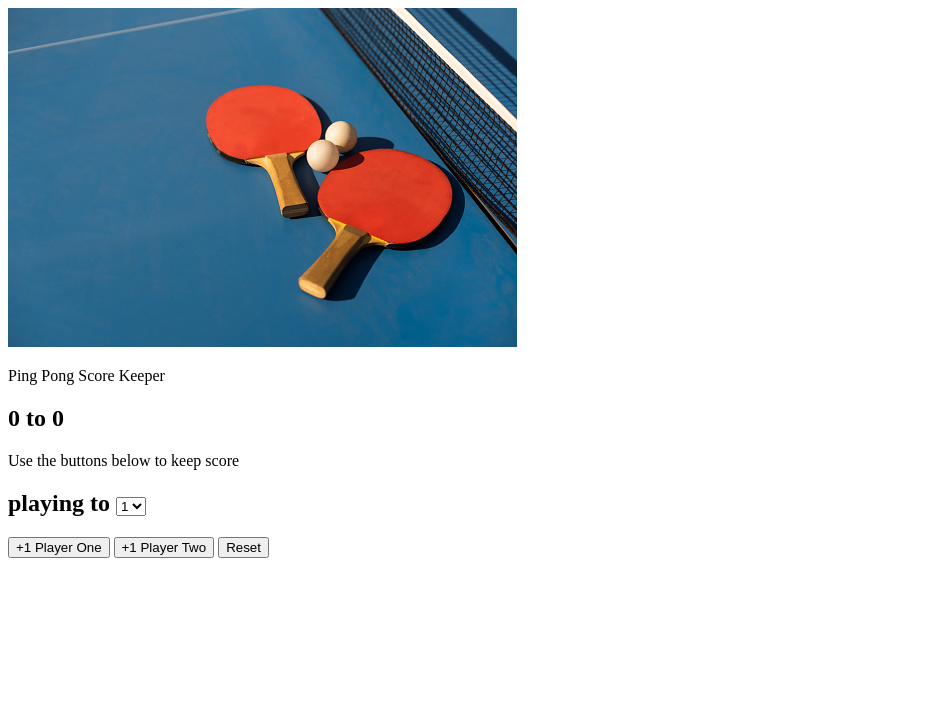
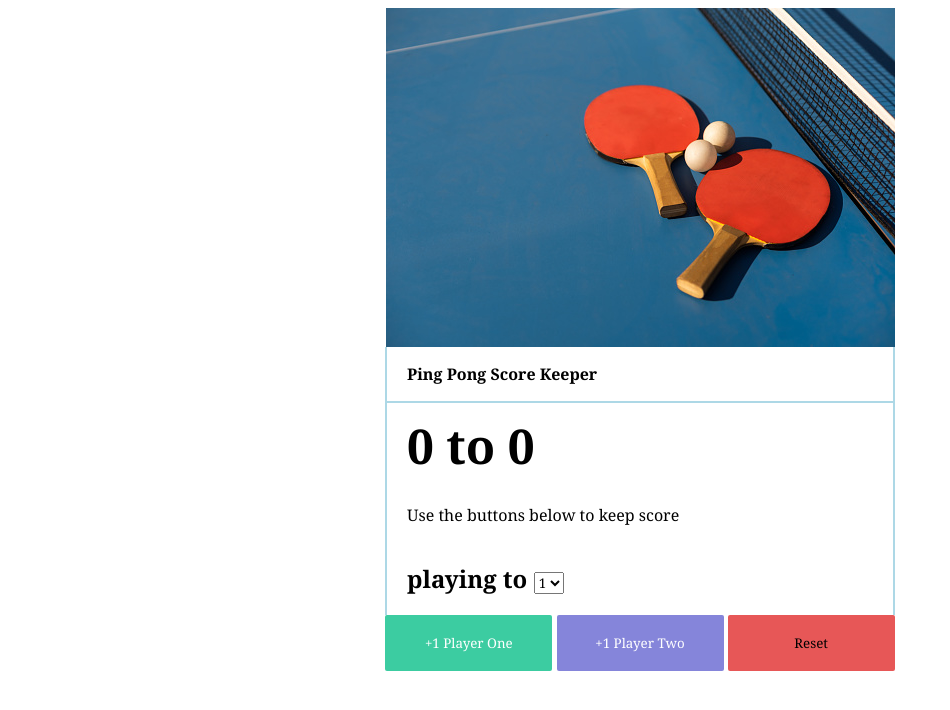
Before and after one commit to Terence-A/udemyBootCamp, a plain HTML site: page index.html in a window 1280 px wide. Shown: the whole page, without its empty margins (0-950 px from the left). Drawn offline with Linux system fonts and the light colour scheme.

Commit message:
added starter css

```diff
--- a/style.css
+++ b/style.css
@@ -0,0 +1,68 @@
+*{
+    text-align: center;
+    font-family:Georgia, 'Times New Roman', Times, serif;
+    box-sizing: border-box;
+
+}
+#image{
+   height: 339px;
+}
+main{
+   display: flex;
+   flex-direction: column;
+   /* background-color: red; */
+   max-width: 510px;
+   margin: auto;
+}
+#title{
+    display: flex;
+    border: 2px solid lightblue;
+    border-top: none;
+    justify-content: start;
+    padding-left: 20px;
+    margin-top: 0;
+    font-weight: bold;
+}
+#scoring{
+    display: flex;
+    flex-direction: column;
+    align-items: flex-start;
+    padding-left: 20px;
+    border: 2px solid lightblue;
+    border-top: none;
+    border-bottom: none;
+}
+#score{
+    font-size: 3rem;
+    padding: 0;
+    margin: 10px 0 10px 0
+
+
+}
+#game-setup{
+
+    margin-top:none;
+}
+button{
+    width: 167px;
+    padding: 19px 30px;
+
+}
+#player-one-btn{
+    background-color: rgb(60, 204, 161);
+    color: white;
+    border:none;
+    border-radius: 2px;
+
+}
+#player-two-btn{
+    background-color: rgb(133, 133, 218);
+    color: white;
+    border:none;
+    border-radius: 2px;
+}
+#reset-btn{
+    background-color: rgb(231, 87, 87);
+    border: none;
+    border-radius: 2px;;
+}
```
Also changed, not shown: index.html (+4 -0 lines).
